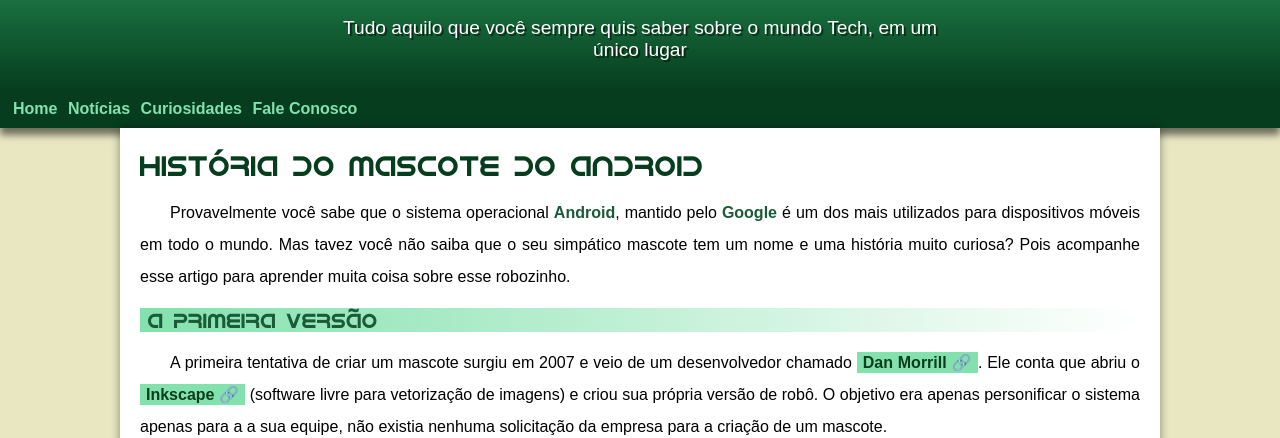
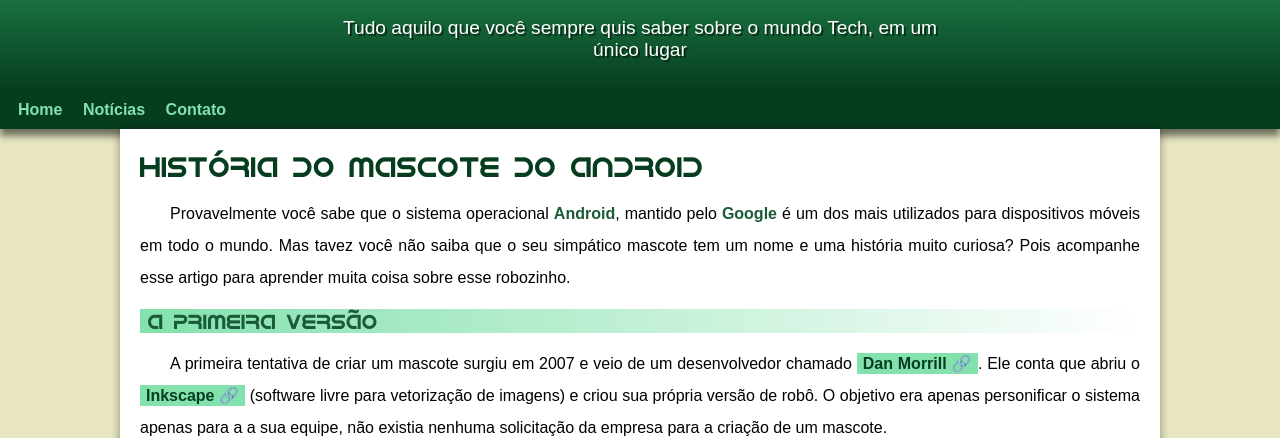
Before and after one commit to Iamlucaslima-dev/html-css, a plain HTML site: page exercicios/ex031-desafio/index.html in a window 1280 px wide. Shown: the part 100-538 px from the top of the page. Drawn offline with Linux system fonts and the light colour scheme.

Commit message:
manutencao problema padding

```diff
--- a/exercicios/ex031-desafio/index.html
+++ b/exercicios/ex031-desafio/index.html
@@ -15,8 +15,7 @@
       <nav>
             <a href="#">Home</a>
             <a href="#">Notícias</a>
-            <a href="#">Curiosidades</a>
-            <a href="#">Fale Conosco</a>
+            <a href="#">Contato</a>
       </nav>
       <main>
             <article>
--- a/exercicios/ex031-desafio/style.css
+++ b/exercicios/ex031-desafio/style.css
@@ -58,6 +58,7 @@ padding-right: 10px;
 padding-left: 10px;
 max-width: 600px;
 margin: auto;
+padding-bottom: 30px;
 text-shadow: 2px 2px 0px rgba(0, 0, 0, 0.514);
 }
 
@@ -69,7 +70,7 @@ box-shadow: 0px 7px 7px rgba(0, 0, 0, 0.527);
 
 nav > a {
 color: var(--cor1);
-padding: 3px;
+padding: 8px;
 text-decoration: none;
 font-weight: bold;
 
```
